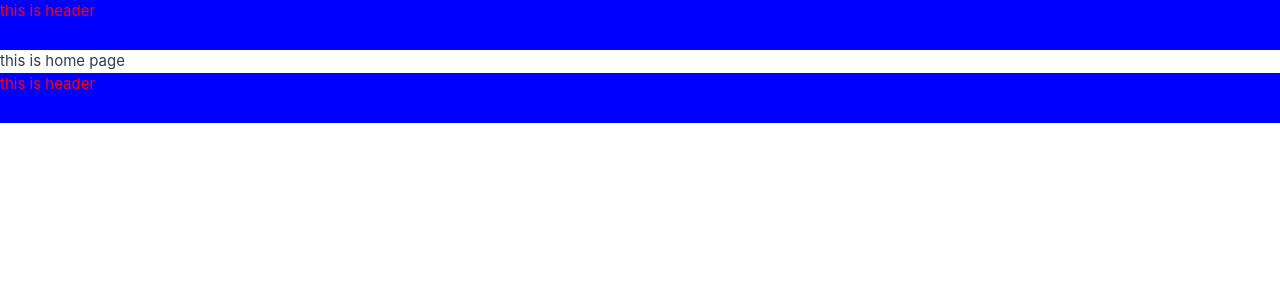
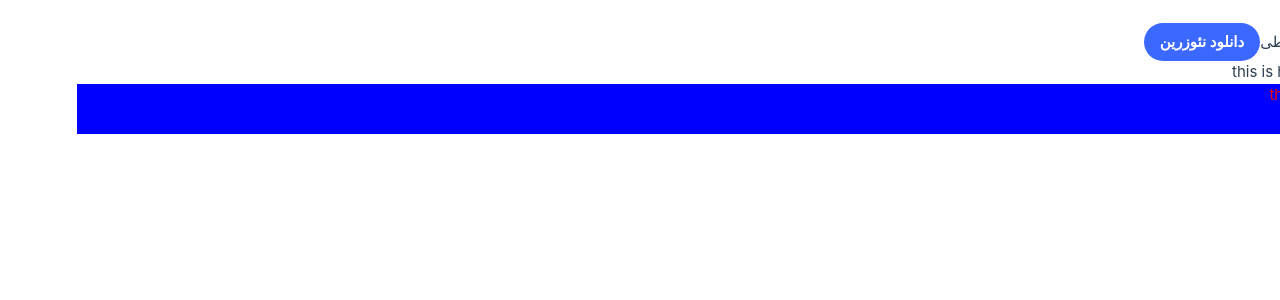
Before and after one commit to mostafakazemi/neozarin-vue, a Vue app: page / in a window 1280 px wide. Shown: the top 300 px of the page. Built offline with nearby package versions, Linux system fonts and the light colour scheme.

Commit message:
Add header content

```diff
--- a/src/assets/base.css
+++ b/src/assets/base.css
@@ -60,6 +60,7 @@
 
 body {
   min-height: 100vh;
+  direction: rtl;
   color: var(--color-text);
   background: var(--color-background);
   transition:
--- /dev/null
+++ b/src/assets/colors.css
@@ -0,0 +1,3 @@
+:root {
+  --color-primary: rgba(59, 104, 255, 100);
+}
--- a/src/assets/main.css
+++ b/src/assets/main.css
@@ -1,4 +1,6 @@
 @import './base.css';
+@import './colors.css';
+
 @tailwind base;
 @tailwind components;
 @tailwind utilities;
--- a/src/components/TheHeader/index.vue
+++ b/src/components/TheHeader/index.vue
@@ -1,19 +1,28 @@
 <template>
-  <header>
-    <div>this is header</div>
+  <header class="flex border-b">
+    <div class="mx-auto w-full max-w-screen-xl py-3 px-4 flex justify-between">
+      <div class="flex gap-x-2">
+        <span>logo</span>
+        <span class="font-black text-lg">نئوزرین</span>
+      </div>
+      <div class="flex gap-x-2">
+        <button class="font-bold">راه‌های ارتباطی</button>
+        <TheButton>دانلود نئوزرین</TheButton>
+      </div>
+    </div>
   </header>
 </template>
 
 <script>
+import TheButton from '@/components/uikit/TheButton/index.vue'
+
 export default {
-  name: 'TheFooter'
+  name: 'TheFooter',
+  components: { TheButton }
 }
 </script>
 
 <style scoped>
 header {
-  color: red;
-  height: 50px;
-  background-color: blue;
 }
 </style>
--- /dev/null
+++ b/src/components/uikit/TheButton/index.vue
@@ -0,0 +1,29 @@
+<template>
+  <button :class="[variant]">
+    <slot />
+  </button>
+</template>
+
+<script>
+export default {
+  name: 'TheButton',
+
+  props: {
+    variant: {
+      type: String,
+      default: 'primary'
+    }
+  }
+}
+</script>
+
+<style scoped>
+button {
+  @apply font-bold py-2 px-4 rounded-full;
+
+  &.primary {
+    background-color: var(--color-primary);
+    color: var(--vt-c-white);
+  }
+}
+</style>
--- a/src/layouts/default.vue
+++ b/src/layouts/default.vue
@@ -8,7 +8,7 @@
 
 <script>
 import TheHeader from '@/components/TheHeader/index.vue'
-import TheFooter from '@/components/TheHeader/index.vue'
+import TheFooter from '@/components/TheFooter/index.vue'
 
 export default {
   name: 'DefaultLayout',
```
